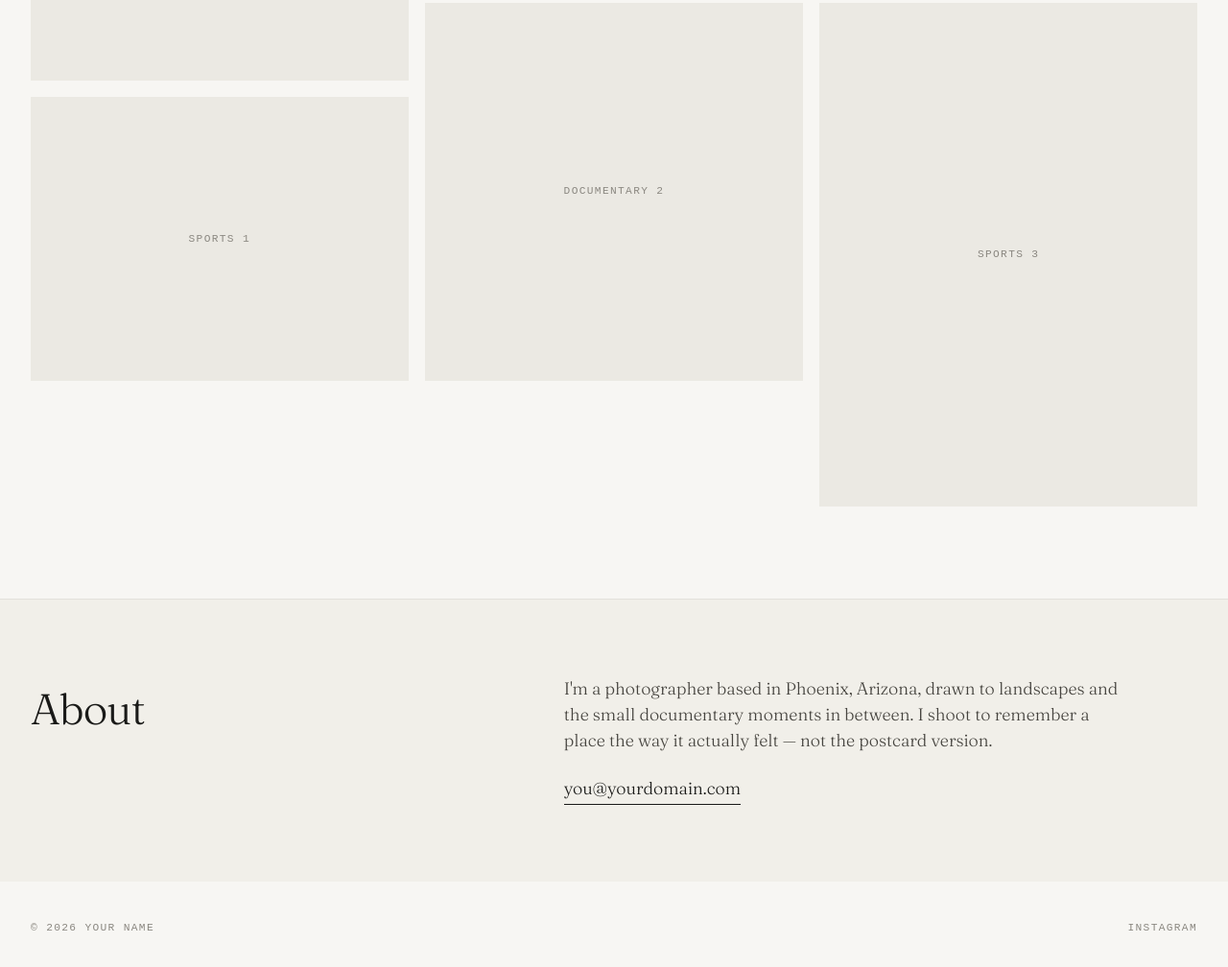
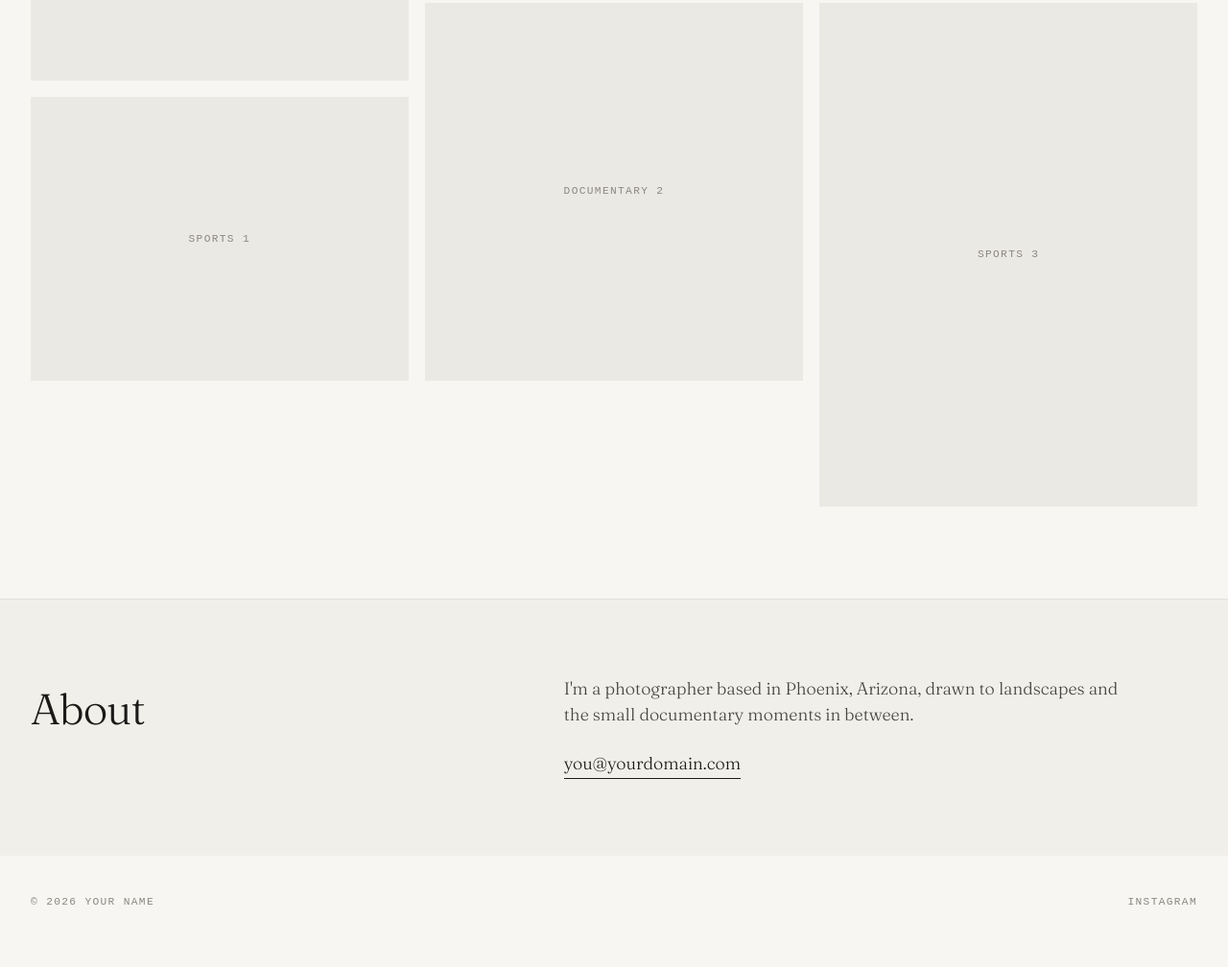
Before and after one commit to wrcox21/wrcox21.github.io, a plain HTML site: page index.html in a window 1280 px wide. Shown: the part 1455-2463 px from the top of the page at 96% size. Drawn offline with Linux system fonts and the light colour scheme; a web font is replaced by a local one.

Commit message:
change text

```diff
--- a/index.html
+++ b/index.html
@@ -261,7 +261,7 @@
   <div class="about">
     <h2>About</h2>
     <div>
-      <p>I'm a photographer based in Phoenix, Arizona, drawn to landscapes and the small documentary moments in between. I shoot to remember a place the way it actually felt — not the postcard version.</p>
+      <p>I'm a photographer based in Phoenix, Arizona, drawn to landscapes and the small documentary moments in between.</p>
       <a class="contact" href="mailto:you@yourdomain.com" id="contact">you@yourdomain.com</a>
     </div>
   </div>
```
